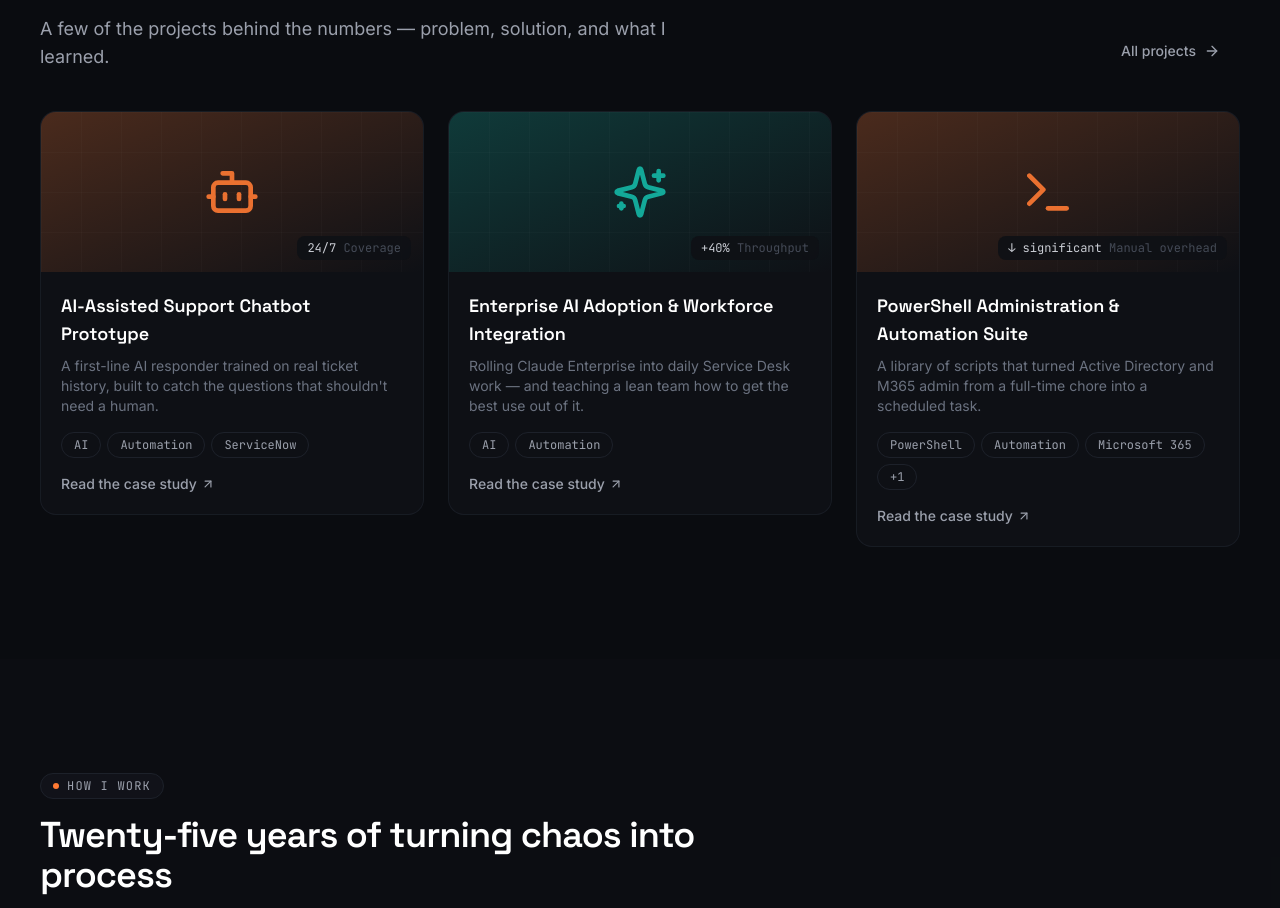
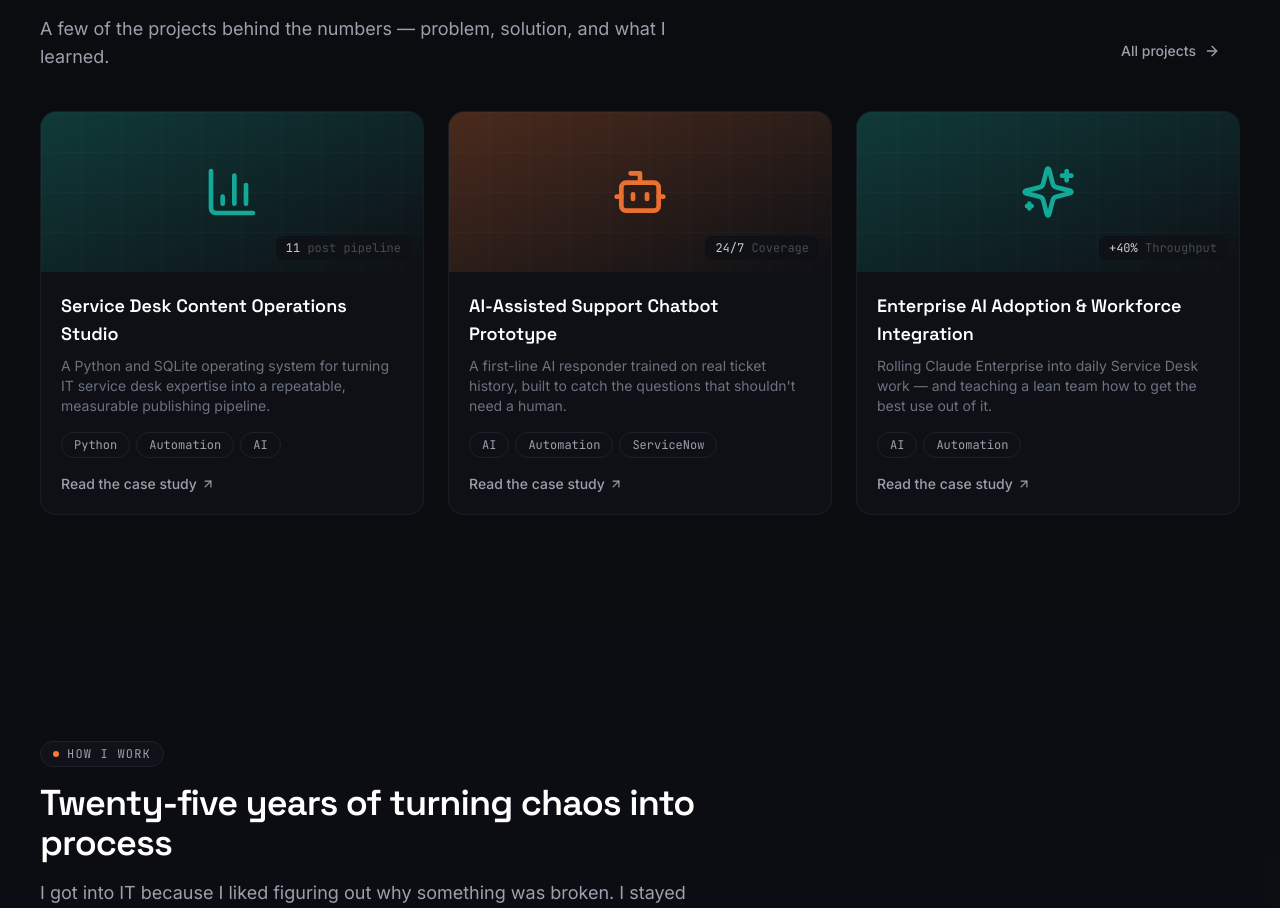
Before and after one commit to grandmasterjjs/Career-Portfolio, a Next.js app: page / in a window 1280 px wide. Shown: the part 1176-2084 px from the top of the page. Built offline with nearby package versions, Linux system fonts and the light colour scheme.

Commit message:
Add Service Desk Content Studio project

```diff
--- a/src/app/projects/[slug]/page.tsx
+++ b/src/app/projects/[slug]/page.tsx
@@ -52,7 +52,7 @@ export default function ProjectDetailPage({ params }: { params: { slug: string }
               </a>
             ) : (
               <span className="inline-flex items-center gap-1.5 text-sm text-ink-400 dark:text-ink-500">
-                <Lock size={14} /> Private — built in an employer environment, details on request
+                <Lock size={14} /> Private — architecture and implementation details available on request
               </span>
             )}
             {project.metric && (
--- a/src/data/projects.ts
+++ b/src/data/projects.ts
@@ -29,6 +29,37 @@ export type Project = {
 };
 
 export const projects: Project[] = [
+  {
+    slug: "service-desk-content-studio",
+    name: "Service Desk Content Operations Studio",
+    pitch: "A Python and SQLite operating system for turning IT service desk expertise into a repeatable, measurable publishing pipeline.",
+    problem:
+      "Content ideas, drafts, artwork, publishing status, and engagement data were scattered across folders and spreadsheets. That made a leadership content program hard to operate consistently: status went stale, dates could be malformed, and lessons from published work did not reliably feed the next cycle.",
+    solution:
+      "I built a GitHub-backed Content Studio with a Streamlit dashboard and SQLite source of truth. It manages editable content records, platform status, publish dates, notes, completion state, follower snapshots, engagement checkpoints, backups, and synchronized CSV exports. I paired the app with documented writing and design standards plus Python utilities for generating post workspaces, collecting metrics, and analyzing results.",
+    benefits: [
+      "Converted an 11-post season plan into one visible operating pipeline",
+      "Kept editable SQLite state and versionable CSV snapshots synchronized",
+      "Published a complete 10-slide pilot across two social platforms using the standardized workflow",
+      "Added tested validation and backup paths instead of relying on a brittle spreadsheet",
+    ],
+    tech: ["Python", "Streamlit", "SQLite", "CSV synchronization", "Unit-tested data layer", "Git / GitHub"],
+    tags: ["Python", "Automation", "AI"],
+    architecture: [
+      "Each topic starts in a standardized workspace containing the outline, slide copy, captions, prompts, hashtags, assets, and retrospective",
+      "The Streamlit dashboard validates edits and writes content, platform, metric, and follower records to SQLite",
+      "Successful changes refresh CSV snapshots for portable analysis, recovery, and useful Git history",
+      "Publishing checkpoints and retrospectives feed performance data and lessons back into the next content cycle",
+    ],
+    lessons: [
+      "Creative work still needs operational discipline: clear states, owners, checkpoints, and a definition of done prevent good ideas from stalling.",
+      "SQLite works well for live local state, while synchronized CSV snapshots keep the data portable, inspectable, and recoverable.",
+      "Validation belongs at the point of entry; one malformed date can quietly make an otherwise polished dashboard misleading.",
+    ],
+    metric: { label: "post pipeline", value: "11" },
+    accent: "signal",
+    icon: "chart",
+  },
   {
     slug: "ai-support-chatbot",
     name: "AI-Assisted Support Chatbot Prototype",
```
